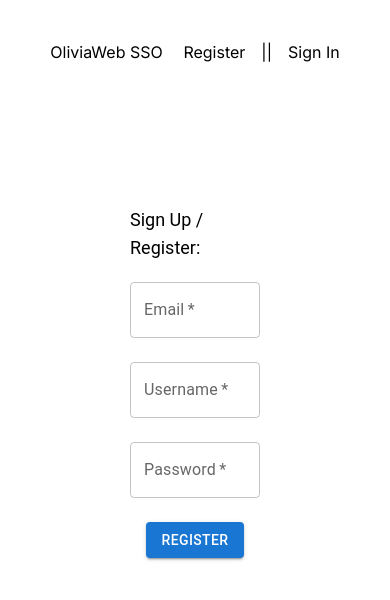
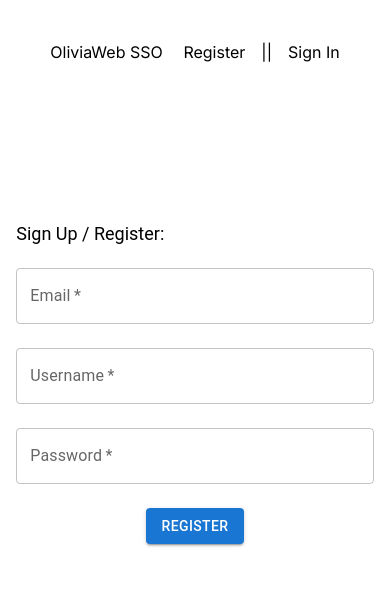
Before and after one commit to oliviawissig/oliviaweb-sso, a Next.js app: page /register in a window 390 px wide. Shown: the top 600 px of the page. Built offline with nearby package versions, Linux system fonts and the light colour scheme; no server answers.

Commit message:
added mobile support

```diff
--- a/app/page.tsx
+++ b/app/page.tsx
@@ -93,7 +93,7 @@ export default function Home() {
       }}
     >
       <div className="flex flex-col justify-center">
-        <div className="w-1/2 m-auto">
+        <div className="w-1/2 max-[600px]:w-11/12 m-auto">
           <h1 className="roboto-regular text-2xl pb-5">A New Community</h1>
           <Box
             display={"flex"}
--- a/app/register/page.tsx
+++ b/app/register/page.tsx
@@ -56,7 +56,7 @@ const RegisterPage = () => {
 
   return (
     <div className="w-screen h-screen -mt-36 flex flex-col">
-      <div id="log-in-form" className="flex flex-col w-1/3 m-auto">
+      <div id="log-in-form" className="flex flex-col w-1/3 m-auto max-[600px]:w-11/12">
         <h1 className="roboto-regular text-lg pb-5">Sign Up / Register:</h1>
         <Box
           component="form"
--- a/app/signin/page.tsx
+++ b/app/signin/page.tsx
@@ -33,7 +33,7 @@ const SignInPage = () => {
 
   return (
     <div className="w-screen h-screen flex flex-col -mt-36">
-      <div id="log-in-form" className="flex flex-col w-1/3 m-auto">
+      <div id="log-in-form" className="flex flex-col w-1/3 m-auto max-[600px]:w-11/12">
         <h1 className="roboto-regular text-lg pb-5">Sign In:</h1>
         <Box
           component="form"
```
